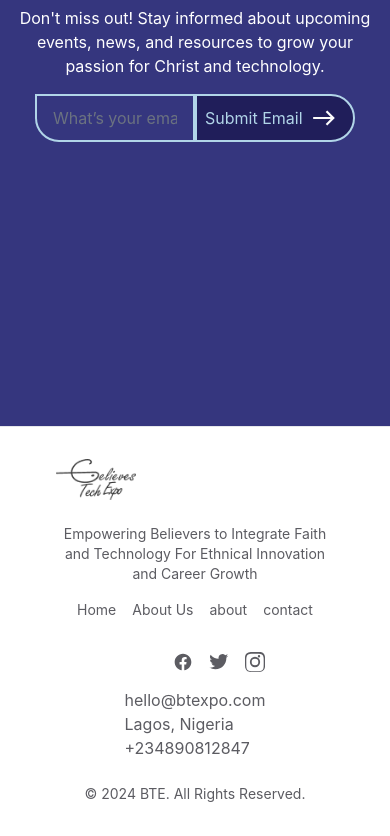
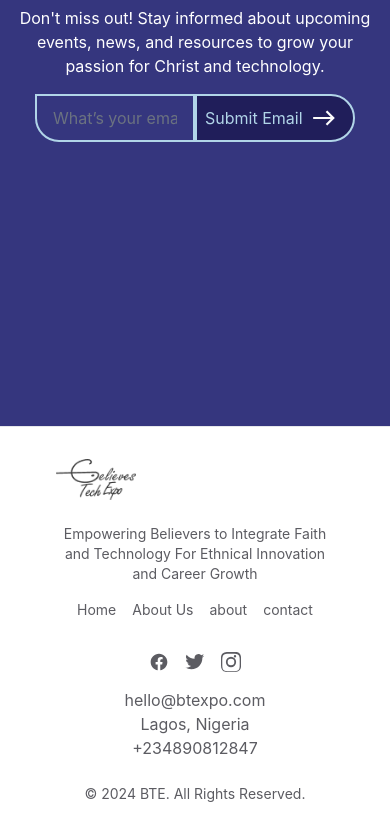
Before and after one commit to btetotheworld/bte-website, a Next.js app: page /events in a window 390 px wide. Shown: the part 4096-4932 px from the top of the page. Built offline with nearby package versions, Linux system fonts and the light colour scheme.

Commit message:
community page responsiveness

```diff
--- a/components/Footer.tsx
+++ b/components/Footer.tsx
@@ -54,7 +54,7 @@ export default function Footer() {
         {/* Navigation Links */}
 
         {/* Social Media Links */}
-        <div className="social-links flex flex-col  gap-4">
+        <div className="social-links flex justify-center items-center flex-col  gap-4">
           <div className="flex space-x-4 justify-end text-color-primary">
             <Link
               href="https://www.facebook.com"
@@ -102,7 +102,7 @@ export default function Footer() {
               </svg>
             </Link>
           </div>
-          <ul className="lg:text-right ">
+          <ul className="lg:text-right text-center ">
             <li className="">hello@btexpo.com</li>
             <li>Lagos, Nigeria</li>
             <li>+234890812847</li>
--- a/pages/community/index.tsx
+++ b/pages/community/index.tsx
@@ -25,7 +25,7 @@ const Index: React.FC = () => {
                 <Header />
 
                 <div className=" text-black min-h-screen mt-8 flex justify-center">
-                    <div className="w-[95%] md:w-[90%] py-[80px] flex flex-col gap-6">
+                    <div className="w-[95%] md:w-[90%] py-[80px] flex flex-col  gap-6">
                         <div className="flex">
                             <p className="px-[16px] py-[10px] rounded-full border-[#201E5A] border ">
                                 One Faith, One Love, One Hope
@@ -60,7 +60,7 @@ const Index: React.FC = () => {
                     </div>
                 </div>
 
-                <div className="w-full flex flex-col gap-6 relative z-[100] text-white md:w-[100%] p-[80px] bg-[#020343] ">
+                <div className="w-full flex flex-col gap-6 relative z-[100] text-white md:w-[100%] p-4 lg:p-[80px] bg-[#020343] ">
                     <div className="flex">
                         <p className="px-[16px] py-[10px] rounded-full border-[#201E5A] border ">
                             One Faith, One Love, One Hope
@@ -70,7 +70,7 @@ const Index: React.FC = () => {
                     <p className=" font-extrabold font-sans text-[3.1rem] md:text-[3.5rem] leading-[1.1em] ">
                         Where are we heading to?
                     </p>
-                    <div className="statement flex gap-4 mt-8">
+                    <div className="statement flex-col lg:flex gap-4 mt-8">
                         <div className="vision flex-1">
                             <h1 className="font-extrabold text-[2.5rem]">Our Vision</h1>
 
```
